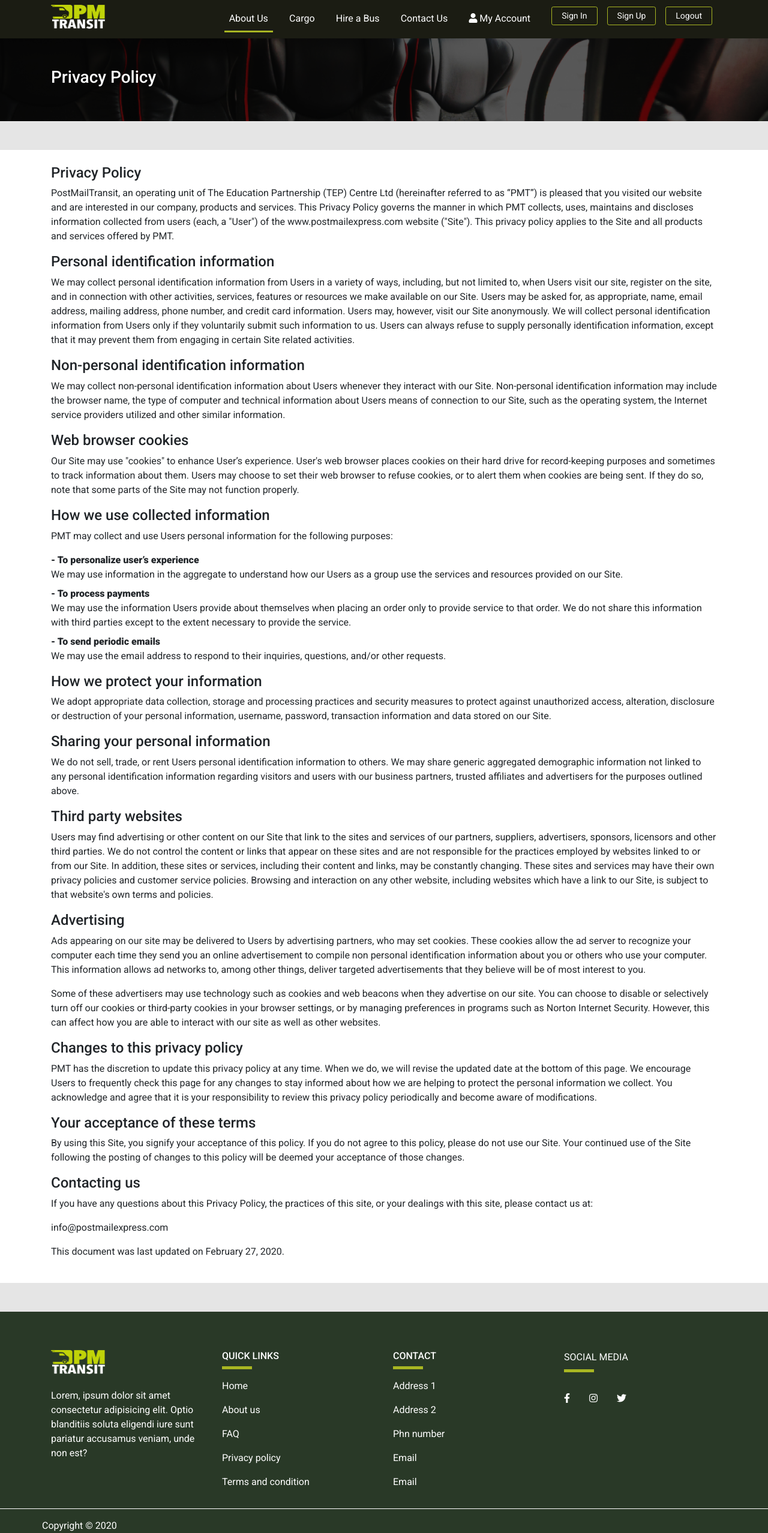
After one commit to iballi2017/pmtransit, a PHP site: page /user/privacy-policy.php in a window 1280 px wide. The commit adds this page. Shown: the whole page at 60% size. Run offline with PHP 8.4, Linux system fonts and the light colour scheme; some libraries are stand-ins or nearby versions.

Commit message:
27/02/2020 commit

```diff
--- a/includes/header.php
+++ b/includes/header.php
@@ -53,17 +53,17 @@
                                 class="fas fa-user"></i> My Account</a>
                     </li>
                     <li class="nav-item">
-                        <a class="btn btn-sm btn-custom-green-outline nav-link custom-nav-btn px-3 mx-2"
+                        <a class="btn btn-sm btn-custom-green-outline custom-nav-btn px-3 mx-md-2"
                             href="../user/login.php">Sign
                             In</a>
                     </li>
-                    <li class="nav-item">
-                        <a class="btn btn-sm btn-custom-green-outline nav-link custom-nav-btn px-3 mx-2"
+                    <li class="nav-item mt-2 mt-md-0">
+                        <a class="btn btn-sm btn-custom-green-outline custom-nav-btn px-3 mx-md-2"
                             href="../user/register.php">Sign
                             Up</a>
                     </li>
                     <li class="nav-item">
-                        <button class="btn btn-sm btn-custom-green-outline nav-link custom-nav-btn px-3 mx-2">Logout
+                        <button class="btn btn-sm btn-custom-green-outline custom-nav-btn px-3 mx-md-2">Logout
                         </button>
                     </li>
                 </ul>
--- a/user/faq.php
+++ b/user/faq.php
@@ -124,7 +124,6 @@ include_once '../includes/header.php'; ?>
                 </div>
             </div>
         </div>
-        </div>
     </section>
 
 </main>
--- /dev/null
+++ b/user/privacy-policy.php
@@ -0,0 +1,172 @@
+<?php
+include_once '../includes/header.php'; ?>
+
+
+<main class="privacy-policy-container mb-5">
+
+
+
+    <section class="title-component-wrapper py-5">
+        <div class="container">
+            <h3 class="page-title">Privacy Policy</h3>
+
+        </div>
+    </section>
+
+
+    <section class="mt-5 bg-white py-4">
+        <div class="container">
+            <div class="row">
+                <div class="col">
+                    <article>
+
+                        <h4>Privacy Policy</h4>
+<p>
+                         PostMailTransit, an operating unit of The Education Partnership (TEP) Centre Ltd (hereinafter referred to as “PMT”) is pleased that you visited our website and are interested in our company, products and services.
+                        This Privacy Policy governs the manner in which PMT collects, uses, maintains and discloses information collected from users (each, a "User") of the www.postmailexpress.com website ("Site"). This privacy policy applies to the Site and all products and services offered by PMT.</p>
+                    </article>
+
+<article>
+    <h4>Personal identification information</h4>
+    <p>
+We may collect personal identification information from Users in a variety of ways, including, but not limited to, when Users visit our site, register on the site, and in connection with other activities, services, features or resources we make available on our Site. Users may be asked for, as appropriate, name, email address, mailing address, phone number, and credit card information. Users may, however, visit our Site anonymously. We will collect personal identification information from Users only if they voluntarily submit such information to us. Users can always refuse to supply personally identification information, except that it may prevent them from engaging in certain Site related activities.</p>
+</article>
+
+<article>
+    <h4>Non-personal identification information</h4>
+<p>
+We may collect non-personal identification information about Users whenever they interact with our Site. Non-personal identification information may include the browser name, the type of computer and technical information about Users means of connection to our Site, such as the operating system, the Internet service providers utilized and other similar information.</p>
+</article>
+
+<article>
+
+<h4>Web browser cookies</h4>
+<p>
+Our Site may use "cookies" to enhance User’s experience. User's web browser places cookies on their hard drive for record-keeping purposes and sometimes to track information about them. Users may choose to set their web browser to refuse cookies, or to alert them when cookies are being sent. If they do so, note that some parts of the Site may not function properly.
+</p>
+
+</article>
+
+<article>
+
+
+<h4>How we use collected information</h4>
+<p>
+
+PMT may collect and use Users personal information for the following purposes:
+</p>
+<p>
+    <dl>
+    <dt>- To personalize user’s experience</dt>
+    <dd>
+We may use information in the aggregate to understand how our Users as a group use the services and resources provided on our Site.</dd>
+
+    <dt>- To process payments</dt>
+    <dd>
+We may use the information Users provide about themselves when placing an order only to provide service to that order. We do not share this information with third parties except to the extent necessary to provide the service.</dd>
+
+    <dt>- To send periodic emails</dt>
+    <dd>
+We may use the email address to respond to their inquiries, questions, and/or other requests.</dd>
+</dl>
+</p>
+
+
+</article>
+
+
+<article>
+    <h4>How we protect your information</h4>
+    <p>
+
+We adopt appropriate data collection, storage and processing practices and security measures to protect against unauthorized access, alteration, disclosure or destruction of your personal information, username, password, transaction information and data stored on our Site.
+</p>
+</article>
+
+<article>
+    <h4>Sharing your personal information</h4>
+    <p>
+We do not sell, trade, or rent Users personal identification information to others. We may share generic aggregated demographic information not linked to any personal identification information regarding visitors and users with our business partners, trusted affiliates and advertisers for the purposes outlined above.
+</p>
+</article>
+
+<article>
+    <h4>Third party websites</h4>
+    <p>
+
+Users may find advertising or other content on our Site that link to the sites and services of our partners, suppliers, advertisers, sponsors, licensors and other third parties. We do not control the content or links that appear on these sites and are not responsible for the practices employed by websites linked to or from our Site. In addition, these sites or services, including their content and links, may be constantly changing. These sites and services may have their own privacy policies and customer service policies. Browsing and interaction on any other website, including websites which have a link to our Site, is subject to that website's own terms and policies.
+</p>
+</article>
+
+
+
+<article>
+    <h4>Advertising</h4>
+    <p>
+
+Ads appearing on our site may be delivered to Users by advertising partners, who may set cookies. These cookies allow the ad server to recognize your computer each time they send you an online advertisement to compile non personal identification information about you or others who use your computer. This information allows ad networks to, among other things, deliver targeted advertisements that they believe will be of most interest to you.
+</p>
+<p>
+Some of these advertisers may use technology such as cookies and web beacons when they advertise on our site.
+You can choose to disable or selectively turn off our cookies or third-party cookies in your browser settings, or by managing preferences in programs such as Norton Internet Security. However, this can affect how you are able to interact with our site as well as other websites. </p>
+</article>
+
+<article>
+    <h4>
+
+Changes to this privacy policy</h4>
+<p>
+
+PMT has the discretion to update this privacy policy at any time. When we do, we will revise the updated date at the bottom of this page. We encourage Users to frequently check this page for any changes to stay informed about how we are helping to protect the personal information we collect. You acknowledge and agree that it is your responsibility to review this privacy policy periodically and become aware of modifications.
+</p>
+</article>
+
+
+
+<article>
+    <h4>
+Your acceptance of these terms
+</h4>
+<p>
+
+By using this Site, you signify your acceptance of this policy. If you do not agree to this policy, please do not use our Site. Your continued use of the Site following the posting of changes to this policy will be deemed your acceptance of those changes.
+</p>
+</article>
+
+
+
+<article>
+    <h4>Contacting us</h4>
+    <p>
+If you have any questions about this Privacy Policy, the practices of this site, or your dealings with this site, please contact us at:</p>
+<p>info@postmailexpress.com</p>
+<p>
+
+This document was last updated on February 27, 2020.</p>
+</article>
+
+
+
+
+
+
+
+
+
+
+
+                </div>
+            </div>
+        </div>
+    </section>
+
+</main>
+
+
+
+
+
+
+<?php include_once '../includes/footer.php';
+
+?>
```
Also changed, not shown: index.php (+4 -4 lines).
